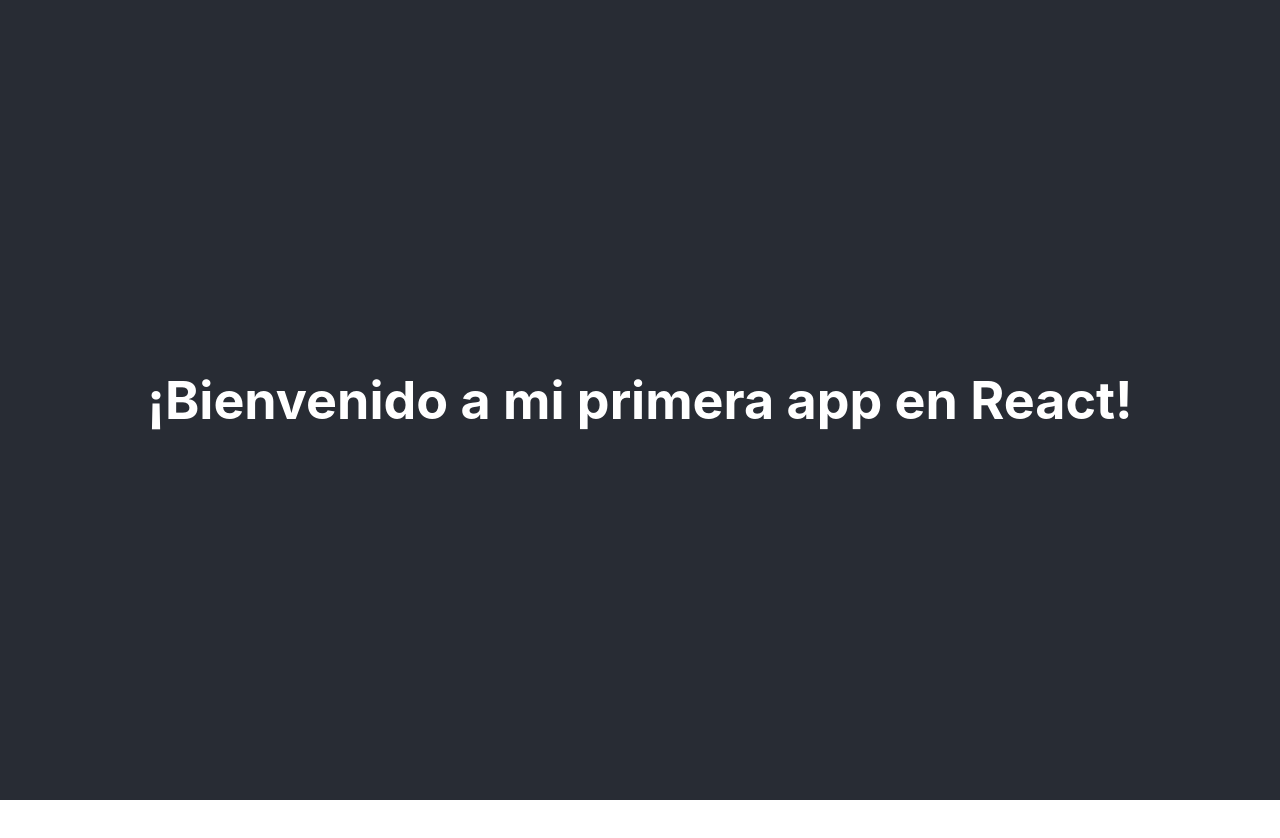
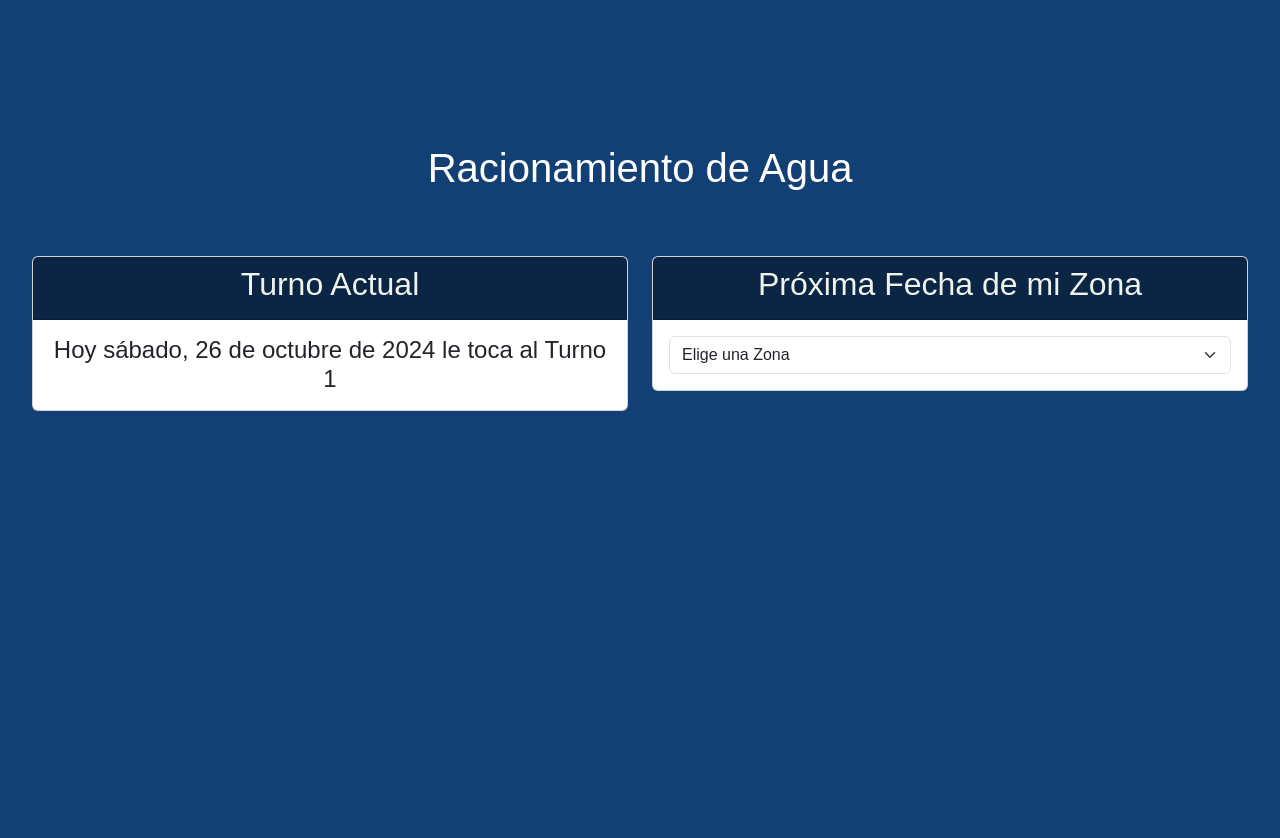
Before and after one commit to luismontanoc/oh-my-water, a React (Create React App) app: page / in a window 1280 px wide. Shown: the top 838 px of the page. Before the commit the page ends 800 px from the top, so only its background shows below. Built offline with nearby package versions, Linux system fonts and the light colour scheme.

Commit message:
Develop (#3)
* initial commit

* first version (#2)

```diff
--- a/package.json
+++ b/package.json
@@ -6,6 +6,7 @@
     "@testing-library/jest-dom": "^5.17.0",
     "@testing-library/react": "^13.4.0",
     "@testing-library/user-event": "^13.5.0",
+    "bootstrap": "^5.3.3",
     "react": "^18.3.1",
     "react-dom": "^18.3.1",
     "react-scripts": "5.0.1",
--- a/src/App.css
+++ b/src/App.css
@@ -1,38 +1,17 @@
 .App {
   text-align: center;
+  font-family: Arial, sans-serif;
+  background-color: #134074;
+  color: #eef4ed;
+  padding: 2rem;
+  padding-top: 10%;
+  padding-bottom: 100%;
 }
 
-.App-logo {
-  height: 40vmin;
-  pointer-events: none;
+.card-header{
+  background-color: #0b2545 !important;
 }
 
-@media (prefers-reduced-motion: no-preference) {
-  .App-logo {
-    animation: App-logo-spin infinite 20s linear;
-  }
+.card-header h2{
+  color: #eef4ed;
 }
-
-.App-header {
-  background-color: #282c34;
-  min-height: 100vh;
-  display: flex;
-  flex-direction: column;
-  align-items: center;
-  justify-content: center;
-  font-size: calc(10px + 2vmin);
-  color: white;
-}
-
-.App-link {
-  color: #61dafb;
-}
-
-@keyframes App-logo-spin {
-  from {
-    transform: rotate(0deg);
-  }
-  to {
-    transform: rotate(360deg);
-  }
-}
--- a/src/App.js
+++ b/src/App.js
@@ -1,12 +1,80 @@
-import logo from './logo.svg';
 import './App.css';
+import 'bootstrap/dist/css/bootstrap.min.css';
+import React, { useState, useEffect } from 'react';
 
 function App() {
+  const [selectedZone, setSelectedZone] = useState('');
+  const [displayDate, setDisplayDate] = useState('');
+  const [currentDate, setCurrentDate] = useState('');
+  const [currentZone, setCurrentZone] = useState('');
+
+  const startDate = new Date(2024, 9, 17); // 17 de octubre de 2024
+  const colombiaLocale = 'es-CO';
+  const dateFormatOptions = { weekday: 'long', year: 'numeric', month: 'long', day: 'numeric' };
+
+  useEffect(() => {
+    const today = new Date();
+    setCurrentDate(today.toLocaleDateString(colombiaLocale, dateFormatOptions));
+
+    const zone = getDaysBetweenDates(startDate, today) % 9 + 1;
+    setCurrentZone(zone);
+  }, []);
+
+  function getDaysBetweenDates(startDate, endDate) {
+    const start = new Date(startDate);
+    const end = new Date(endDate);
+    return Math.floor((end - start) / (1000 * 60 * 60 * 24));
+  }
+
+  const handleChange = (event) => {
+    const zoneNumber = parseInt(event.target.value);
+    setSelectedZone(event.target.value);
+
+    if (zoneNumber) {
+      const daysUntilNextTurn = (currentZone % 9) + 1;
+      const nextDate = new Date();
+      nextDate.setDate(nextDate.getDate() + (daysUntilNextTurn + zoneNumber - 1));
+      setDisplayDate(nextDate.toLocaleDateString(colombiaLocale, dateFormatOptions));
+    } else {
+      setDisplayDate('');
+    }
+  };
+
   return (
     <div className="App">
-      <header className="App-header">
-        <h1>¡Bienvenido a mi primera app en React!</h1>
-      </header>
+      <h1 class="p-3 text-white">Racionamiento de Agua</h1>
+
+      <div className="row mt-4">
+        <div className="col-md-6 mt-4">
+          <div className="card">
+          <div class="card-header">
+            <h2>Turno Actual</h2>
+          </div>
+          <div className="card-body">
+            <h4 className="card-text">Hoy {currentDate} le toca al Turno {currentZone}</h4>
+          </div>
+          </div>
+        </div>
+
+        <div className="col-md-6 mt-4">
+          <div className="card">
+          <div class="card-header">
+            <h2>Próxima Fecha de mi Zona</h2>
+          </div>
+            <div className="card-body">
+              <select className="form-select" value={selectedZone} onChange={handleChange}>
+                <option value="">Elige una Zona</option>
+                {[...Array(9)].map((_, index) => (
+                  <option key={index + 1} value={index + 1}>
+                    Zona {index + 1}
+                  </option>
+                ))}
+              </select>
+              {displayDate && <h4 className="mt-3">La fecha del próximo racionamiento es {displayDate}</h4>}
+            </div>
+          </div>
+        </div>
+      </div>
     </div>
   );
 }
```
Also changed, not shown: 1 other file (tests, documents, lock files or other folders).
